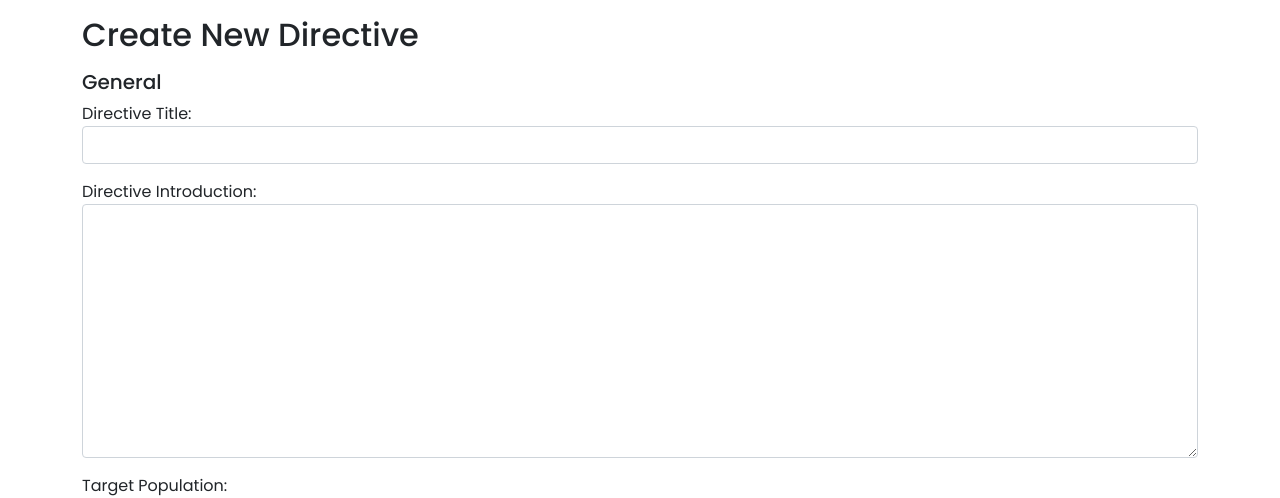
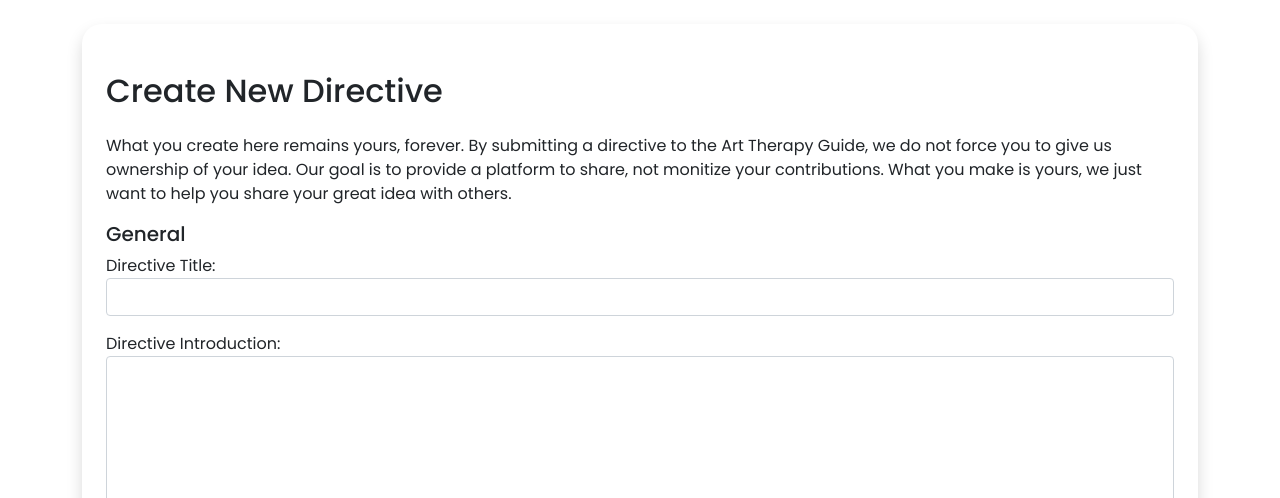
Before and after one commit to brennan-wright/ArtTherapyGuide, a Django app: a page that uses frontend/templates/directive/directivepage_form.html in a window 1280 px wide. Shown: the part 88-586 px from the top of the page. Run offline with Django 3.2, Linux system fonts and the light colour scheme; the visitor is signed in with stand-in values (Sample User, id 1); data that the repository does not hold is empty; parts of the project's set-up code (start-up, migrations or seed data) failed here and were passed over; some libraries are stand-ins or nearby versions.

Commit message:
add edit page to nomal form

```diff
--- a/frontend/templates/directive/directivepage_form.html
+++ b/frontend/templates/directive/directivepage_form.html
@@ -13,7 +13,17 @@ Directive - Art Therapy Guide
 {% block content %}
 
 <div class="container my-3">
-    <h2 class="mb-3">Create New Directive</h2>
+    <div class='media rounded-cards shadow p-4 my-4'>
+        {% if page %}
+        <h2 class="my-4">Edit: {{ page.title }}</h2>
+        {% else %}
+        <h2 class="my-4">Create New Directive</h2>
+        {% endif %}
+        <p>What you create here remains yours, forever. By submitting a directive to the Art Therapy Guide, we
+            do not force you to give us ownership of your idea. Our goal is to provide a platform to share, not
+            monitize your contributions. What you make is yours, we just want to help you share your great idea with
+            others.
+        </p>
         <h5>General</h5>
         <div class="col">
             <form action="" method="post" enctype="multipart/form-data">
@@ -155,6 +165,7 @@ Directive - Art Therapy Guide
             </form>
         </div>
     </div>
+</div>
 <script src="//ajax.googleapis.com/ajax/libs/jquery/2.1.3/jquery.min.js"></script>
 <script src="{% static 'formset/jquery.formset.js' %}"></script>
 <script type="text/javascript">
```
Lines whose indentation alone changed are shown as unchanged.
